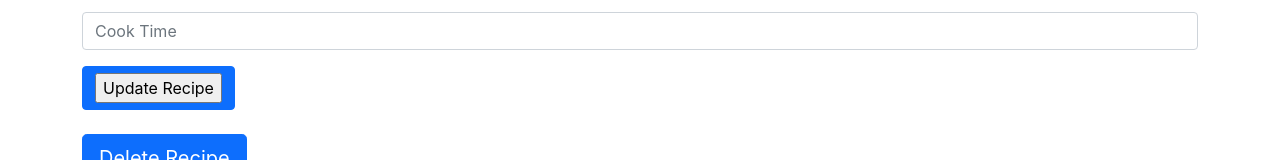
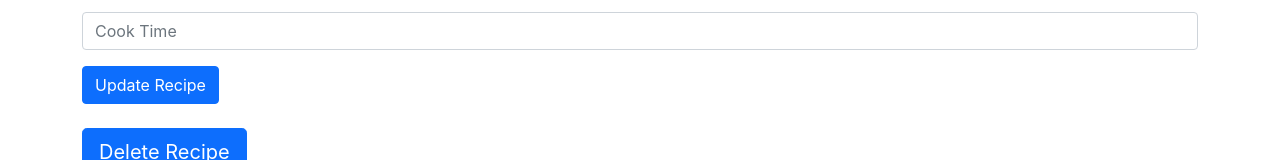
Before and after one commit to adiskop/zestie-frontend, a React (Create React App) app: page /dishes/1/edit in a window 1280 px wide. Shown: the part 658-818 px from the top of the page. Built offline with nearby package versions, Linux system fonts and the light colour scheme; no server answers.

Commit message:
fixed edit / update button logic with bootstrap

```diff
--- a/src/components/DishForm.js
+++ b/src/components/DishForm.js
@@ -62,11 +62,8 @@ const handleChange = event => {
                 onChange={handleChange}
                 value={cookTime} />
 </Form.Group>
-
-<Button>
-<input variant="primary" type="submit" value={editMode ? "Update Recipe" : "Create Recipe" }>
-
-</input>
+<Button variant="primary" type="submit">
+    {editMode ? "Update Recipe" : "Create Recipe" }
 </Button>
 
 
```
